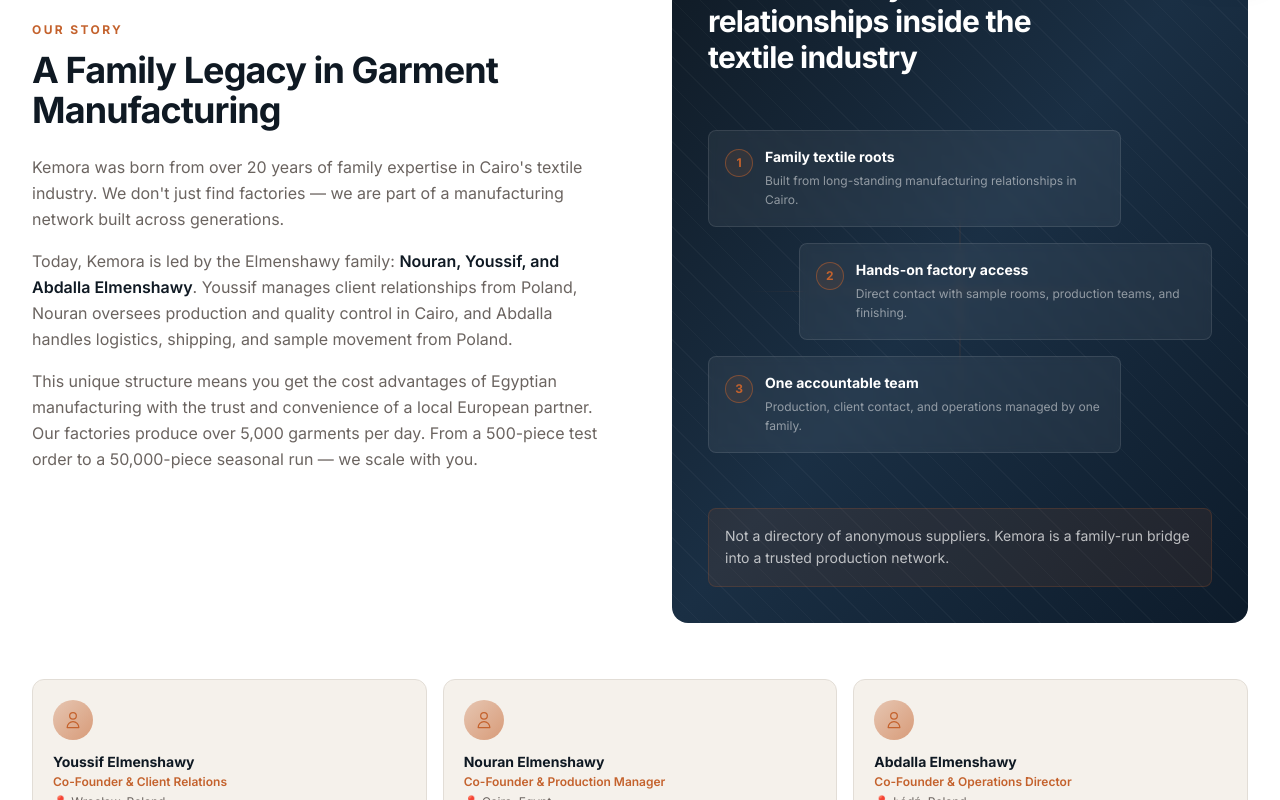
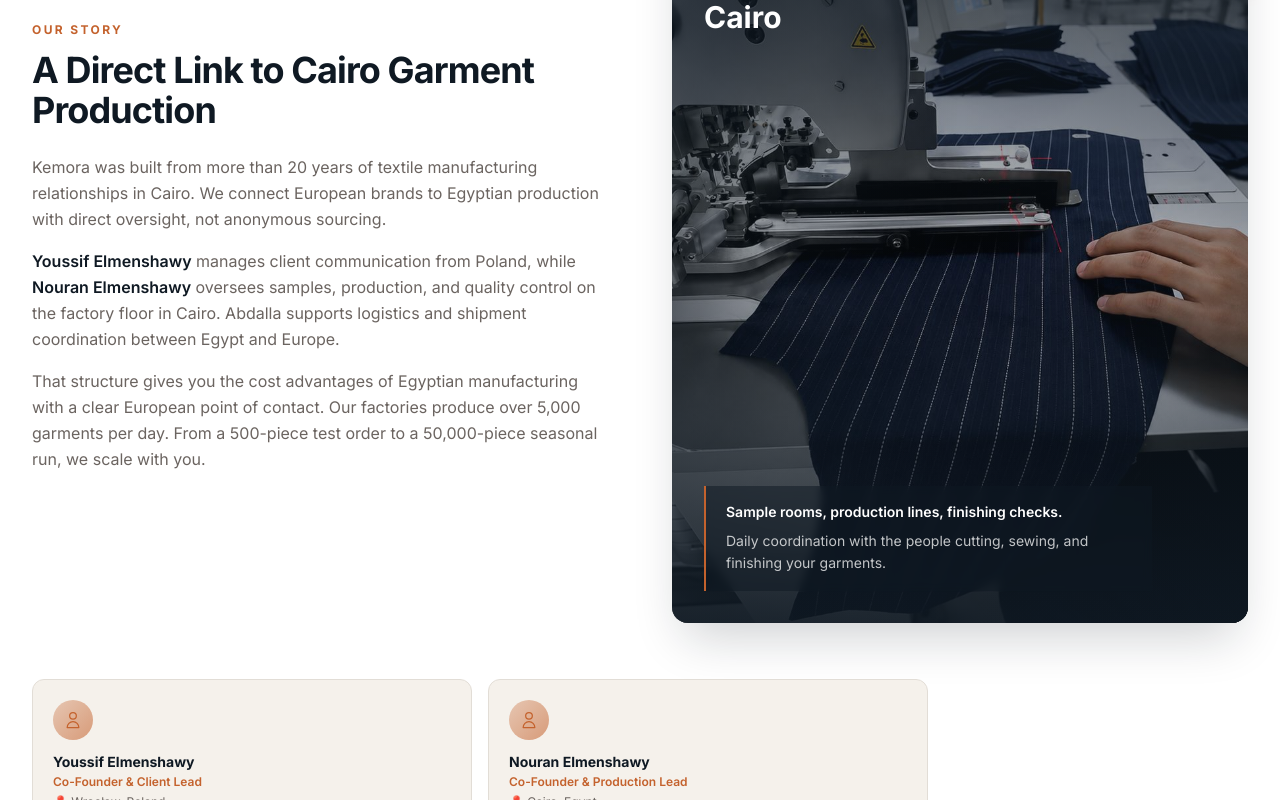
Before and after one commit to nouranelmenshawy3/kemora-site, a Next.js app: page / in a window 1280 px wide. Shown: the part 5060-5860 px from the top of the page. Built offline with nearby package versions, Linux system fonts and the light colour scheme.

Commit message:
Updated about Us

```diff
--- a/components/AboutUs.tsx
+++ b/components/AboutUs.tsx
@@ -1,9 +1,10 @@
+import Image from 'next/image'
 import AnimateIn from './AnimateIn'
 
 const teamMembers = [
   {
     name: 'Youssif Elmenshawy',
-    role: 'Co-Founder & Client Relations',
+    role: 'Co-Founder & Client Lead',
     location: '📍 Wrocław, Poland',
     note: 'Your direct contact for quotes, samples, and strategic planning.',
     // linkedinUrl: 'https://www.linkedin.com/in/youssif-elmenshawy-bb6996283/',
@@ -11,34 +12,11 @@
   },
   {
     name: 'Nouran Elmenshawy',
-    role: 'Co-Founder & Production Manager',
+    role: 'Co-Founder & Production Lead',
     location: '📍 Cairo, Egypt',
-    note: 'On the factory floor daily, ensuring quality and on-time delivery.',
+    note: 'On the factory floor, coordinating samples, quality checks, and delivery timing.',
     // linkedinUrl: 'https://www.linkedin.com/in/nouran-elmenshawy',
     linkedinUrl: '',
-  },
-  {
-    name: 'Abdalla Elmenshawy',
-    role: 'Co-Founder & Operations Director',
-    location: '📍 Łódź, Poland',
-    note: 'Manages shipping, logistics, and sample handling from Cairo to your door.',
-    // linkedinUrl: 'https://www.linkedin.com/in/abdalla-elmenshawy-b216a8293/',
-    linkedinUrl: '',
-  },
-]
-
-const legacyPoints = [
-  {
-    label: 'Family textile roots',
-    detail: 'Built from long-standing manufacturing relationships in Cairo.',
-  },
-  {
-    label: 'Hands-on factory access',
-    detail: 'Direct contact with sample rooms, production teams, and finishing.',
-  },
-  {
-    label: 'One accountable team',
-    detail: 'Production, client contact, and operations managed by one family.',
   },
 ]
 
@@ -46,100 +24,79 @@
   return (
     <section id="about" className="py-24 sm:py-32 bg-white">
       <div className="max-w-7xl mx-auto px-4 sm:px-6 lg:px-8">
-        <div className="grid lg:grid-cols-2 gap-12 lg:gap-16 items-center">
+        <div className="grid grid-cols-1 lg:grid-cols-2 gap-12 lg:gap-16 items-center">
           {/* Text – left */}
-          <div>
+          <div className="min-w-0">
             <AnimateIn>
               <p className="text-accent text-xs font-bold tracking-[0.2em] uppercase mb-3">Our Story</p>
               <h2 className="text-3xl sm:text-4xl font-bold text-primary tracking-tight leading-tight mb-6">
-                A Family Legacy in Garment Manufacturing
+                A Direct Link to Cairo Garment Production
               </h2>
             </AnimateIn>
 
             <AnimateIn delay={80}>
               <p className="text-k-muted leading-relaxed mb-4">
-                Kemora was born from over 20 years of family expertise in Cairo's textile
-                industry. We don't just find factories — we are part of a manufacturing
-                network built across generations.
+                Kemora was built from more than 20 years of textile manufacturing
+                relationships in Cairo. We connect European brands to Egyptian production
+                with direct oversight, not anonymous sourcing.
               </p>
               <p className="text-k-muted leading-relaxed mb-4">
-                Today, Kemora is led by the Elmenshawy family:{' '}
-                <span className="font-semibold text-primary">
-                  Nouran, Youssif, and Abdalla Elmenshawy
-                </span>.
-                Youssif manages client relationships from Poland, Nouran oversees production
-                and quality control in Cairo, and Abdalla handles logistics, shipping, and
-                sample movement from Poland.
+                <span className="font-semibold text-primary">Youssif Elmenshawy</span>{' '}
+                manages client communication from Poland, while{' '}
+                <span className="font-semibold text-primary">Nouran Elmenshawy</span>{' '}
+                oversees samples, production, and quality control on the factory floor in
+                Cairo. Abdalla supports logistics and shipment coordination between Egypt
+                and Europe.
               </p>
               <p className="text-k-muted leading-relaxed mb-8">
-                This unique structure means you get the cost advantages of Egyptian manufacturing
-                with the trust and convenience of a local European partner. Our factories produce
-                over 5,000 garments per day. From a 500-piece test order to a 50,000-piece
-                seasonal run — we scale with you.
+                That structure gives you the cost advantages of Egyptian manufacturing
+                with a clear European point of contact. Our factories produce over 5,000
+                garments per day. From a 500-piece test order to a 50,000-piece seasonal
+                run, we scale with you.
               </p>
             </AnimateIn>
           </div>
 
           {/* Image – right */}
-          <AnimateIn delay={120} className="lg:order-none">
+          <AnimateIn delay={120} className="min-w-0 lg:order-none">
             <div className="relative">
-              <div className="aspect-[4/5] rounded-2xl bg-gradient-to-br from-primary via-[#1a2f44] to-[#0d1b2a] overflow-hidden relative">
-                <div
-                  className="absolute inset-0 opacity-10"
-                  style={{
-                    backgroundImage: `repeating-linear-gradient(
-                      45deg, rgba(255,255,255,0.3) 0px, rgba(255,255,255,0.3) 1px,
-                      transparent 1px, transparent 20px
-                    )`,
-                  }}
+              <div className="relative min-h-[520px] overflow-hidden rounded-2xl bg-primary shadow-2xl shadow-primary/20 sm:aspect-[4/5] sm:min-h-0">
+                <Image
+                  src="/egypt-factory.jpeg"
+                  alt="Kemora partner factory floor in Egypt with garment production machinery"
+                  fill
+                  sizes="(min-width: 1024px) 42vw, 100vw"
+                  loading="eager"
+                  unoptimized
+                  className="object-cover"
+                  style={{ objectPosition: '52% 50%' }}
                 />
+                <div className="absolute inset-0 bg-gradient-to-b from-primary/85 via-primary/20 to-primary/90" />
+                <div className="absolute inset-0 bg-gradient-to-r from-primary/35 via-transparent to-primary/20" />
 
-                <div className="absolute inset-0 p-7 sm:p-9 flex flex-col">
+                <div className="absolute inset-0 p-6 sm:p-8 flex flex-col">
                   <div>
                     <p className="text-accent text-xs font-bold tracking-[0.2em] uppercase mb-3">
                       Behind Kemora
                     </p>
-                    <h3 className="text-white text-2xl sm:text-3xl font-bold tracking-tight leading-tight max-w-sm">
-                      Built on family relationships inside the textile industry
+                    <h3 className="text-white text-2xl sm:text-3xl font-bold leading-tight max-w-sm">
+                      Real factory access in Cairo
                     </h3>
                   </div>
 
-                  <div className="relative flex-1 my-8">
-                    <div className="absolute inset-x-10 top-1/2 h-px bg-gradient-to-r from-transparent via-accent/35 to-transparent" />
-                    <div className="absolute left-1/2 top-10 bottom-10 w-px -translate-x-1/2 bg-gradient-to-b from-transparent via-accent/25 to-transparent" />
-
-                    <div className="relative h-full flex flex-col justify-center gap-4">
-                      {legacyPoints.map(({ label, detail }, index) => (
-                        <div
-                          key={label}
-                          className={`relative rounded-lg border border-white/10 bg-white/[0.06] p-4 backdrop-blur-sm sm:w-[82%] ${
-                            index % 2 === 0 ? 'sm:self-start' : 'sm:self-end'
-                          }`}
-                        >
-                          <div className="flex items-start gap-3">
-                            <div className="mt-0.5 w-7 h-7 rounded-full border border-accent/50 bg-accent/10 text-accent flex items-center justify-center shrink-0">
-                              <span className="text-xs font-bold">{index + 1}</span>
-                            </div>
-                            <div>
-                              <p className="text-white font-bold text-sm">{label}</p>
-                              <p className="text-white/50 text-xs leading-relaxed mt-1">{detail}</p>
-                            </div>
-                          </div>
-                        </div>
-                      ))}
-                    </div>
-                  </div>
-
-                  <div className="rounded-lg border border-accent/20 bg-accent/10 p-4">
-                    <p className="text-white/70 text-sm leading-relaxed">
-                      Not a directory of anonymous suppliers. Kemora is a family-run bridge
-                      into a trusted production network.
+                  <div className="mt-auto max-w-md border-l-2 border-accent bg-primary/50 p-4 pl-5 backdrop-blur-sm">
+                    <p className="text-white text-sm font-semibold">
+                      Sample rooms, production lines, finishing checks.
+                    </p>
+                    <p className="mt-2 text-white/75 text-sm leading-relaxed">
+                      Daily coordination with the people cutting, sewing, and finishing
+                      your garments.
                     </p>
                   </div>
                 </div>
               </div>
 
-              <div className="absolute -top-5 -right-5 bg-accent rounded-xl shadow-xl p-4 text-white text-center">
+              <div className="absolute -top-5 right-3 sm:-right-5 bg-accent rounded-xl shadow-xl p-4 text-white text-center">
                 <p className="text-2xl font-bold leading-none">20+</p>
                 <p className="text-[10px] text-white/80 mt-0.5 font-medium">Years of<br />experience</p>
               </div>
@@ -149,7 +106,7 @@
 
         {/* Team cards */}
         <AnimateIn delay={160} className="mt-14">
-          <div className="grid md:grid-cols-3 gap-4">
+          <div className="grid md:grid-cols-2 gap-4 max-w-4xl">
             {teamMembers.map(({ name, role, location, note, linkedinUrl }) => {
               const cardClass =
                 'group block p-5 rounded-xl border border-k-border bg-sand transition-all duration-300 hover:-translate-y-1 hover:border-accent/40 hover:shadow-lg hover:shadow-black/5'
```
Also changed, not shown: public/egypt-factory.jpeg (added).
